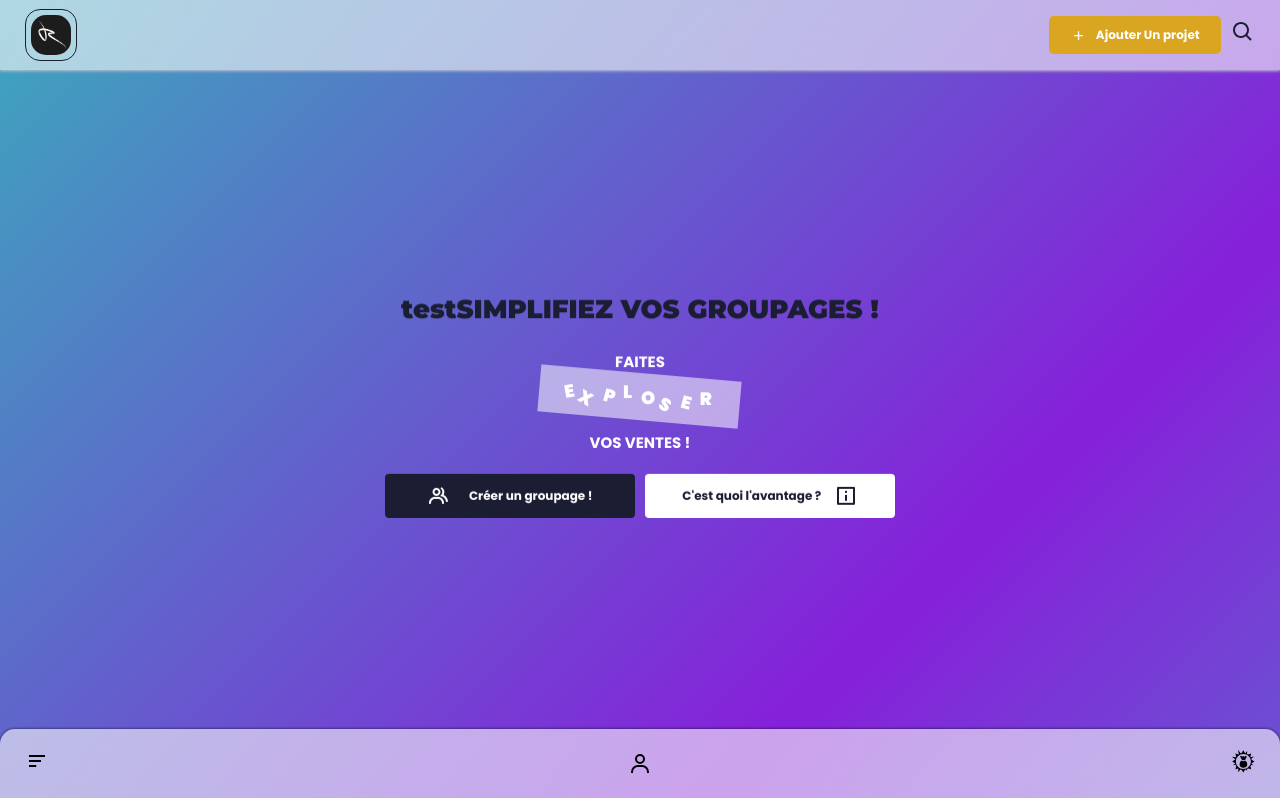
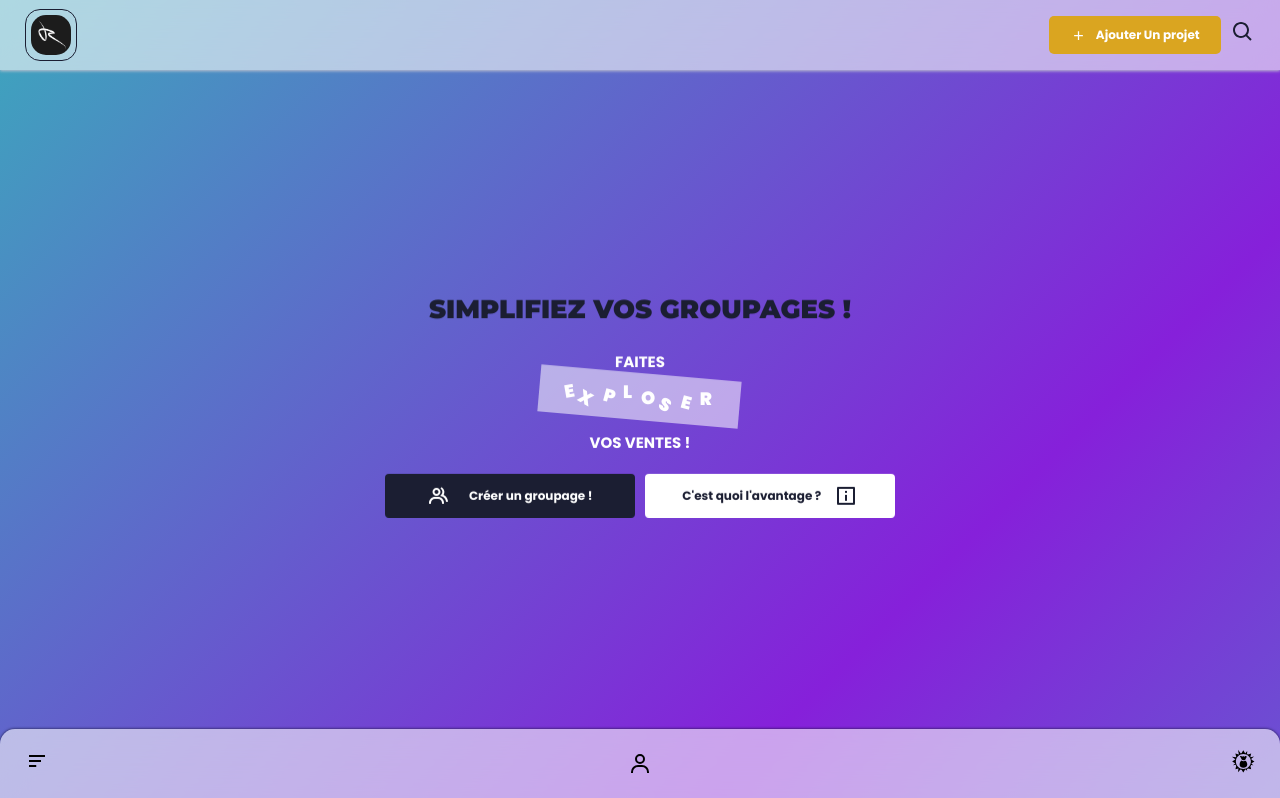
Before and after one commit to revenge-buy/plateforme, a Next.js app: page / in a window 1280 px wide. Shown: the top 798 px of the page. Built offline with nearby package versions, Linux system fonts and the light colour scheme.

Commit message:
deployment testing ok

```diff
--- a/containers/Home/Hero.jsx
+++ b/containers/Home/Hero.jsx
@@ -24,7 +24,7 @@ export default function Hero() {
     <div id="hero" className={`section ${style.hero}`}>
       <div className={`${style.heroContent}`}>
         <div className={`${style.heroMessages}`}>
-          <h2>testSIMPLIFIEZ VOS GROUPAGES !</h2>
+          <h2>SIMPLIFIEZ VOS GROUPAGES !</h2>
           <p>FAITES <br /> <b><Exploder text="EXPLOSER" /></b> <br /> VOS VENTES !</p>
         </div>
         <div className={style.heroButtons} id="explanations">
```
